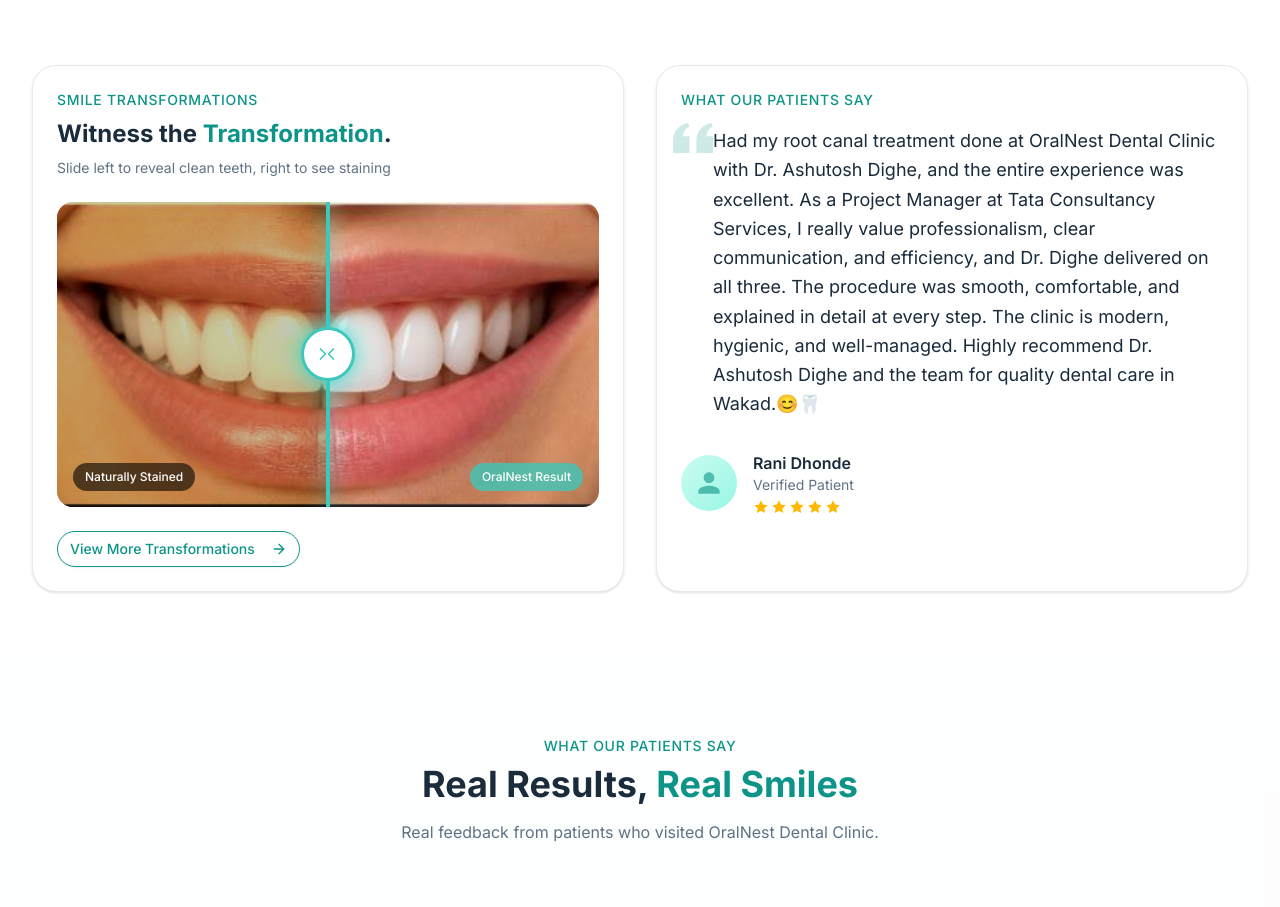
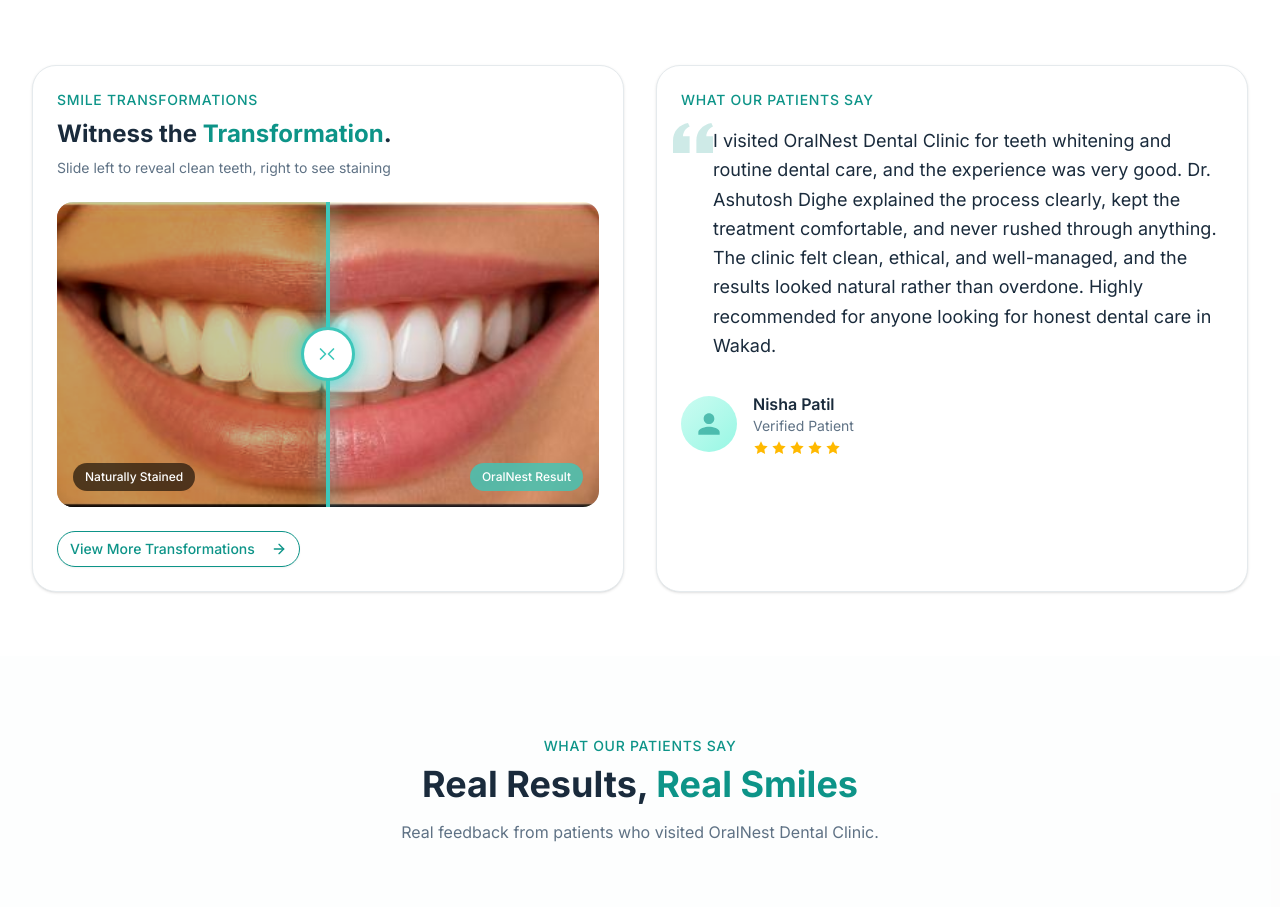
Before and after one commit to oralnestdentalclinic-alt/oralnestwebsite, a Next.js app: page / in a window 1280 px wide. Shown: the part 3780-4687 px from the top of the page. Built offline with nearby package versions, Linux system fonts and the light colour scheme; a web font is replaced by a local one.

Commit message:
fix: replace duplicate before-after review

```diff
--- a/components/before-after.tsx
+++ b/components/before-after.tsx
@@ -61,7 +61,7 @@ export function BeforeAfter() {
                 <path d="M14.017 21v-7.391c0-5.704 3.731-9.57 8.983-10.609l.995 2.151c-2.432.917-3.995 3.638-3.995 5.849h4v10h-9.983zm-14.017 0v-7.391c0-5.704 3.748-9.57 9-10.609l.996 2.151c-2.433.917-3.996 3.638-3.996 5.849h3.983v10h-9.983z" />
               </svg>
               <p className="text-lg text-foreground leading-relaxed pl-8">
-               Had my root canal treatment done at OralNest Dental Clinic with Dr. Ashutosh Dighe, and the entire experience was excellent. As a Project Manager at Tata Consultancy Services, I really value professionalism, clear communication, and efficiency, and Dr. Dighe delivered on all three. The procedure was smooth, comfortable, and explained in detail at every step. The clinic is modern, hygienic, and well-managed. Highly recommend Dr. Ashutosh Dighe and the team for quality dental care in Wakad.😊🦷
+                I visited OralNest Dental Clinic for teeth whitening and routine dental care, and the experience was very good. Dr. Ashutosh Dighe explained the process clearly, kept the treatment comfortable, and never rushed through anything. The clinic felt clean, ethical, and well-managed, and the results looked natural rather than overdone. Highly recommended for anyone looking for honest dental care in Wakad.
               </p>
             </div>
 
@@ -77,7 +77,8 @@ export function BeforeAfter() {
               </div>
               <div>
                 <p className="font-semibold text-foreground">
-Rani Dhonde</p>
+                  Nisha Patil
+                </p>
                 <p className="text-sm text-muted-foreground">Verified Patient</p>
                 <div className="flex gap-0.5 mt-1">
                   {[1, 2, 3, 4, 5].map((i) => (
```
